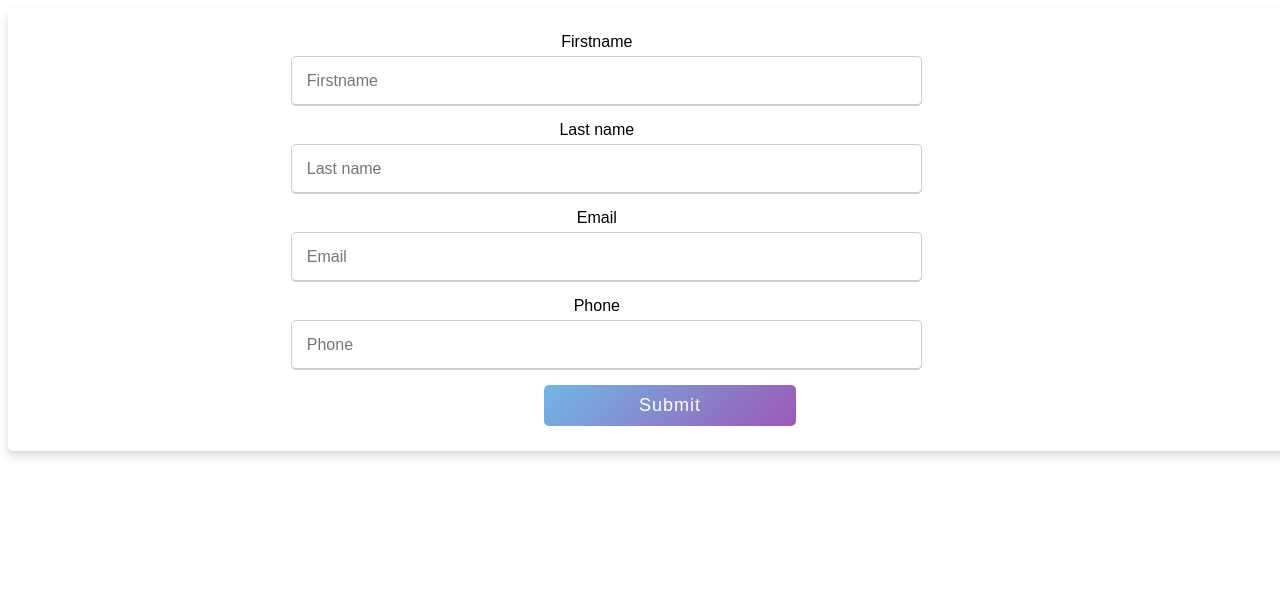
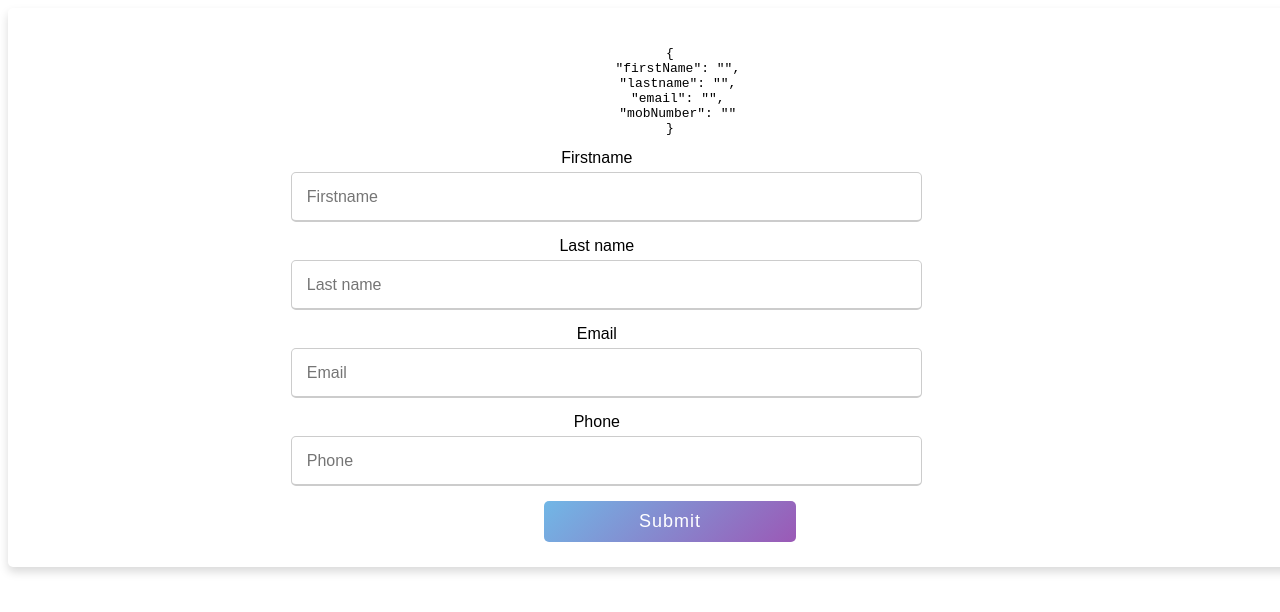
Before and after one commit to shubhshar/Forms, a React (Create React App) app: page / in a window 1280 px wide. Shown: the top 612 px of the page. Built offline with nearby package versions, Linux system fonts and the light colour scheme.

Commit message:
added preview of form values

```diff
--- a/src/App.js
+++ b/src/App.js
@@ -24,7 +24,9 @@ export default function App() {
   return (
     <div className="App">
       <div className="container">
-        <div className="displayonDom"></div>
+        <div className="displayonDom">
+          <pre>{JSON.stringify(register, undefined, 2)}</pre>
+        </div>
         <form onSubmit={handleSubmit}>
           <div className="content">
             <div className="inputFields">
```
